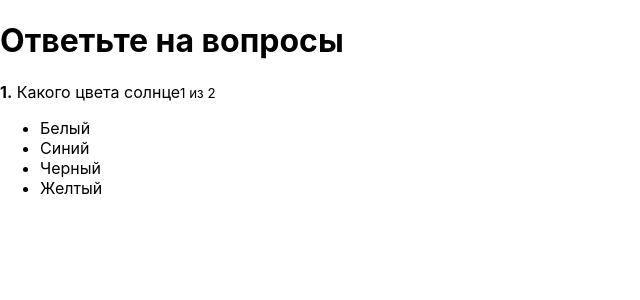
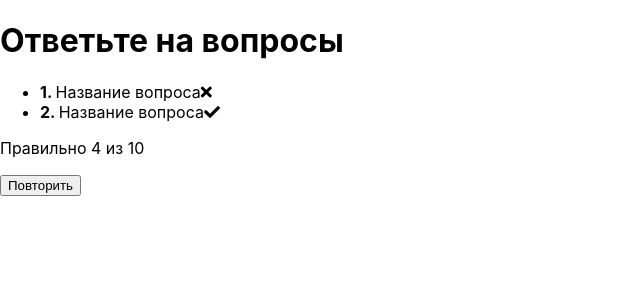
Before and after one commit to PesheVik/react-quiz, a React app: page / in a window 1280 px wide. Shown: the top 300 px of the page, without its empty margins (0-640 px from the left). Built offline with nearby package versions, Linux system fonts and the light colour scheme.

Commit message:
#53 - feature, вывод результатов

```diff
--- a/public/index.html
+++ b/public/index.html
@@ -24,7 +24,8 @@
       work correctly both with client-side routing and a non-root public URL.
       Learn how to configure a non-root public URL by running `npm run build`.
     -->
-    <title>React App</title>
+    <link rel="stylesheet" href="https://pro.fontawesome.com/releases/v5.10.0/css/all.css" integrity="sha384-AYmEC3Yw5cVb3ZcuHtOA93w35dYTsvhLPVnYs9eStHfGJvOvKxVfELGroGkvsg+p" crossorigin="anonymous"/>
+    <title>Quiz App</title>
   </head>
   <body>
     <noscript>You need to enable JavaScript to run this app.</noscript>
--- /dev/null
+++ b/src/components/FinishedQuiz/FinishedQuiz.css
@@ -0,0 +1,26 @@
+.FinishedQuiz {
+    padding: 20px;
+    color: #ffffff;
+    border: 2px solid #ffffff;
+    border-radius: 5px;
+    box-sizing: border-box;
+    margin: 0 10px;
+}
+
+.FinishedQuiz ul {
+    list-style: none;
+    padding: 0;
+    margin: 0;
+}
+
+.FinishedQuiz ul li i {
+    margin-left: 10px;
+}
+
+.success {
+    color: rgba(161, 240, 69, .7);
+}
+
+.error {
+    color: rgba(240, 87, 108, .7);
+}
--- /dev/null
+++ b/src/components/FinishedQuiz/FinishedQuiz.js
@@ -0,0 +1,28 @@
+import React from 'react'
+import classes from './FinishedQuiz.css'
+
+const FinishedQuiz = props => {
+  return (
+    <div className={classes.FinishedQuiz}>
+      <ul>
+        <li>
+          <strong>1. </strong>
+          Название вопроса
+          <i className={`fa fa-times ${classes.error}`}/>
+        </li>
+        <li>
+          <strong>2. </strong>
+          Название вопроса
+          <i className={`fa fa-check ${classes.success}`}/>
+        </li>
+      </ul>
+
+      <p>Правильно 4 из 10</p>
+      <div>
+        <button>Повторить</button>
+      </div>
+    </div>
+  )
+}
+
+export default FinishedQuiz
--- a/src/containers/Quiz/Quiz.js
+++ b/src/containers/Quiz/Quiz.js
@@ -1,9 +1,11 @@
 import React, { Component } from 'react'
 import classes from './Quiz.css'
 import ActiveQuiz from '../../components/ActiveQuiz/ActiveQuiz'
+import FinishedQuiz from '../../components/FinishedQuiz/FinishedQuiz'
 
 class Quiz extends Component {
   state = {
+    isFinished: true,
     activeQuestion: 0,
     answerState: null, // { [id]: `success` || `error` }
     quiz: [
@@ -45,12 +47,14 @@
     if (question.rightAnswerId === answerId) {
 
       this.setState({
-        answerState: {[answerId]: `success`}
+        answerState: { [answerId]: `success` }
       })
 
       const timeout = window.setTimeout(() => {
         if (this.isQuizFinished()) {
-          console.log(`Finished`)
+          this.setState({
+            isFinished: true,
+          })
         } else {
           this.setState({
             activeQuestion: this.state.activeQuestion + 1,
@@ -62,12 +66,12 @@
 
     } else {
       this.setState({
-        answerState: { [answerId]: `error`}
+        answerState: { [answerId]: `error` }
       })
     }
   }
 
-  isQuizFinished() {
+  isQuizFinished () {
     return this.state.activeQuestion + 1 === this.state.quiz.length
   }
 
@@ -76,7 +80,13 @@
       <div className={classes.Quiz}>
         <div className={classes.QuizWrapper}>
           <h1>Ответьте на вопросы</h1>
-          <ActiveQuiz
+
+          {
+            this.state.isFinished
+              ? <FinishedQuiz
+
+                />
+              : <ActiveQuiz
                   answers={this.state.quiz[this.state.activeQuestion].answers}
                   question={this.state.quiz[this.state.activeQuestion].question}
                   onAnswerClick={this.onAnswerClickHandler}
@@ -84,6 +94,7 @@
                   answerNumber={this.state.activeQuestion + 1}
                   state={this.state.answerState}
               />
+          }
         </div>
       </div>
     )
```
Lines whose indentation alone changed are shown as unchanged.
